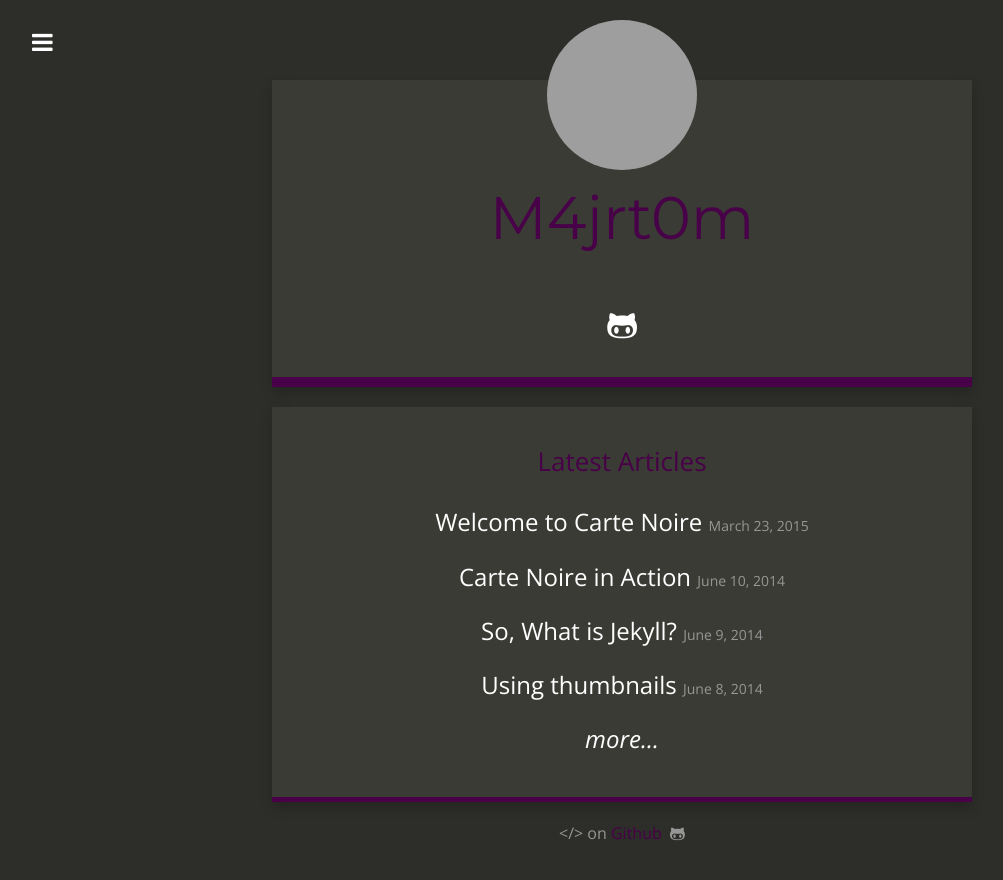
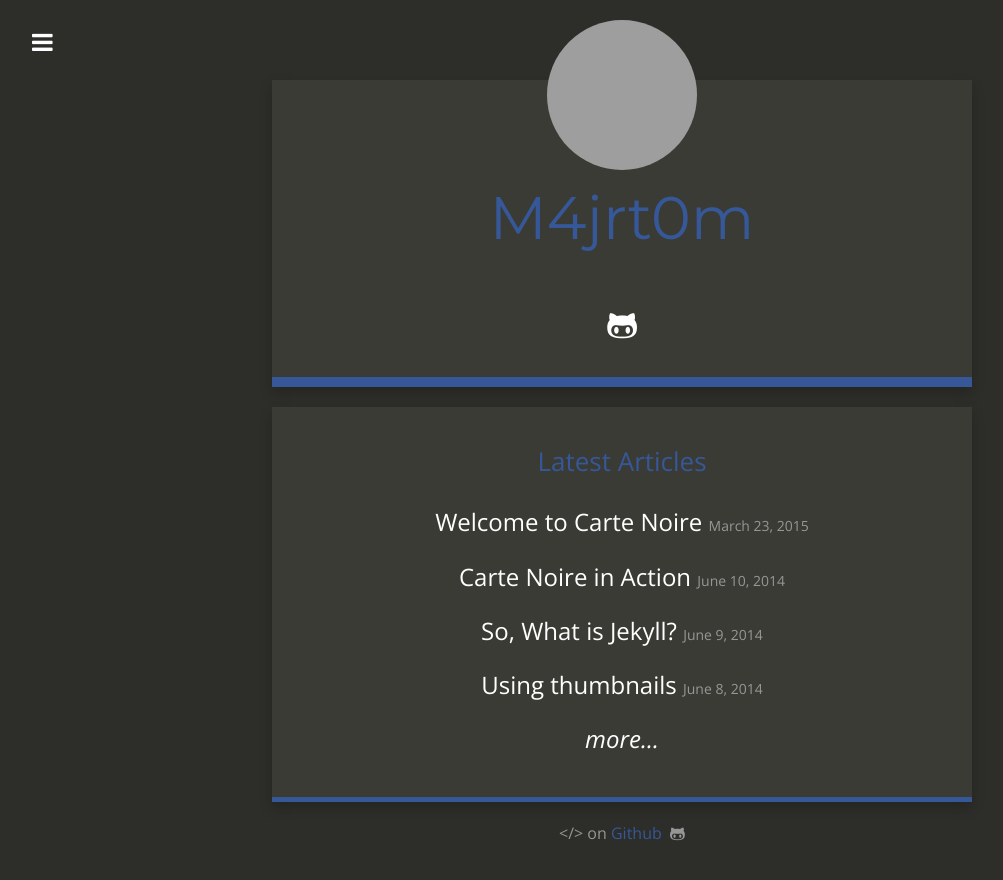
Before and after one commit to m4jrt0m/m4jrt0m.github.io, a Jekyll site: the page built from index.html, in a window 1280 px wide. Shown: the top 880 px of the page, without its empty margins (18-1021 px from the left). Built offline with Jekyll 4.4.1, drawn with Linux system fonts in a browser that asks for light colours; nearby versions of some CDN libraries; grey boxes are pictures that could not be loaded.

Commit message:
color change

```diff
--- a/css/style.scss
+++ b/css/style.scss
@@ -22,6 +22,7 @@
 $light-medium:   #969696;
 $dark-blue:      #215A6D;
 $light-blue:     #3CA2A2;
+$purple-blue:    #365899;
 $green:          #92C7A3;
 $light:          #DFECE6;
 $white:          #FFFFFF;
@@ -54,7 +55,7 @@
 }
 
 a, a:active {
-	color: $medium-purple;
+	color: $purple-blue;
 	text-decoration: none;
 }
 
@@ -135,7 +136,7 @@
 	padding-right: 30px;
 	margin-top: 20px;
 	box-shadow: 0px 0px 0px 0px, 0px 6px 12px rgba(0, 0, 0, 0.2);
-	border-bottom: 5px solid $medium-purple;
+	border-bottom: 5px solid $purple-blue;
 }
 
 #my-menu {
@@ -149,7 +150,7 @@
 	}
 
 	a:hover {
-		color: $medium-purple;
+		color: $purple-blue;
 	}
 
 	.pages {
@@ -252,12 +253,12 @@
 	}
 
 	.content-panel:nth-of-type(1) {
-		border-bottom: 10px solid $medium-purple;
+		border-bottom: 10px solid $purple-blue;
 	}
 
 	.author-header {
 		font-family: 'Montserrat', sans-serif;
-		color: $medium-purple;
+		color: $purple-blue;
 		margin-top: 0px;
 		padding-top: 15px;
 		font-size: 30px;
@@ -307,7 +308,7 @@
 
 		h2 {
 			margin-bottom: 30px;
-			color: $medium-purple;
+			color: $purple-blue;
 			font-size: 26px;
 		}
 
@@ -347,7 +348,7 @@
 		}
 
 		a:hover {
-			color: $medium-purple;
+			color: $purple-blue;
 		}
 	}
 
@@ -374,7 +375,7 @@
 		}
 
 		a:hover {
-			color: $medium-purple;
+			color: $purple-blue;
 		}
 
 		ul {
@@ -477,7 +478,7 @@
 		}
 
 		a:hover {
-			color: $medium-purple;
+			color: $purple-blue;
 		}
 
 		h4 {
@@ -700,7 +701,7 @@
 				}
 
 				a:hover {
-					color: $medium-purple;
+					color: $purple-blue;
 				}
 
 			}
@@ -810,7 +811,7 @@
 		margin-top: 30px;
 
 		a {
-			color: $medium-purple;
+			color: $purple-blue;
 		}
 	}
 
@@ -852,8 +853,8 @@
 }
 
 .btn-categories {
-	background-color: $medium-purple;
-	border-color: $medium-purple;
+	background-color: $purple-blue;
+	border-color: $purple-blue;
 	color: $white;
 	&:hover {
 		background-color: $dark-blue;
@@ -873,10 +874,10 @@
 }
 
 .dropdown-menu {
-	background-color: $medium-purple;
+	background-color: $purple-blue;
 	color: $white;
 	> li > a {
-		background-color: $medium-purple;
+		background-color: $purple-blue;
 		color: $white;
 		&:hover {
 			background-color: $dark-blue;
```
